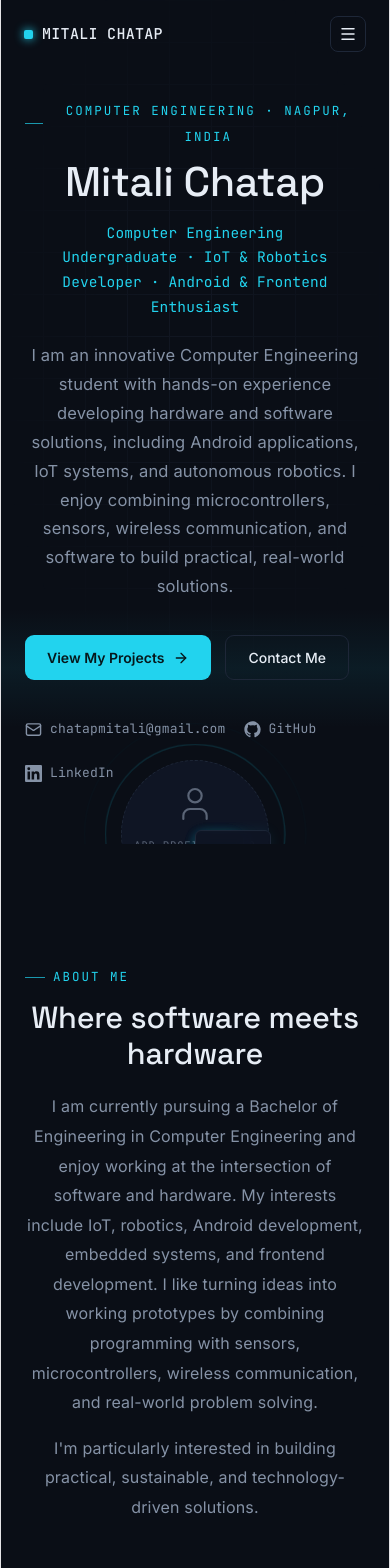
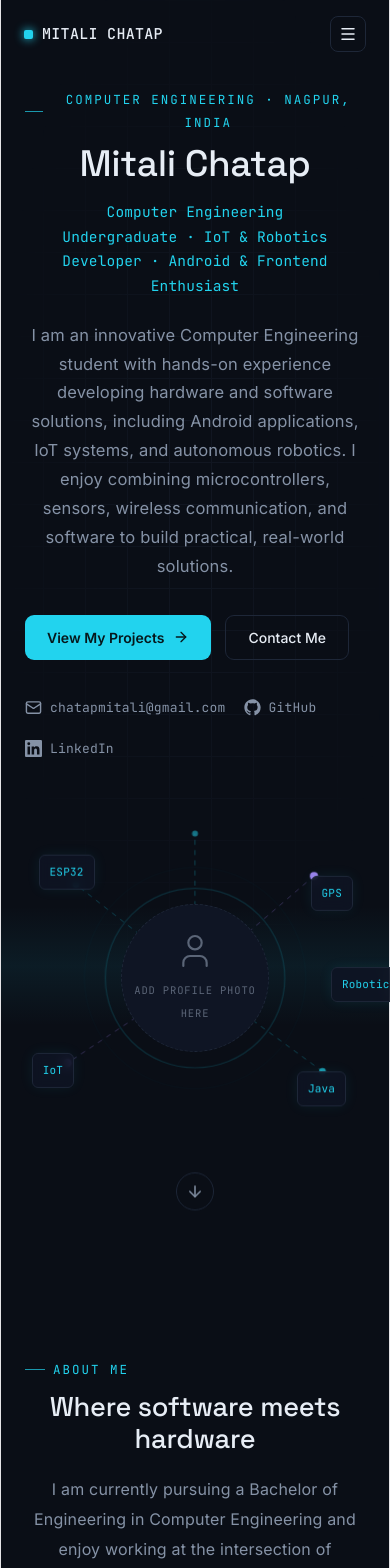
Before and after one commit to mitalichatap/mitali-portfolio, a React (Vite) app: page / in a window 390 px wide. Shown: the top 1568 px of the page. Built offline with nearby package versions, Linux system fonts and the light colour scheme.

Commit message:
Update portfolio

```diff
--- a/src/App.jsx
+++ b/src/App.jsx
@@ -443,7 +443,7 @@
   ];
 
   return (
-    <section id="home" style={{ position: "relative", minHeight: "100vh", display: "flex", alignItems: "center", overflow: "hidden", paddingTop: 88 }}>
+    <section id="home" style={{ position: "relative", minHeight: "100vh", display: "flex", alignItems: "center", overflow: "visible", paddingTop: 88 }}>
       <div className="circuit-grid" aria-hidden="true" />
       <div className="scan-line" aria-hidden="true" />
 
--- a/src/index.css
+++ b/src/index.css
@@ -25,7 +25,7 @@
   -webkit-font-smoothing: antialiased;
   -moz-osx-font-smoothing: grayscale;
 
-  @media (max-width: 1024px) and (max-height: 768px) {
+  @media (max-width: 1024px) {
     font-size: 16px;
   }
 }
@@ -109,3 +109,28 @@
   padding: 4px 8px;
   background: var(--code-bg);
 }
+
+@media (max-width: 880px) {
+  .hero-visual {
+    width: min(100%, 400px);
+    aspect-ratio: 1 / 1;
+    height: auto;
+    margin: 20px auto 0;
+    overflow: visible;
+  }
+
+  .profile-frame {
+    width: 148px;
+    height: 148px;
+  }
+
+  .profile-frame-inner {
+    width: 100%;
+    height: 100%;
+  }
+
+  #home {
+    min-height: 100svh !important;
+    padding-bottom: 90px !important;
+  }
+}
```
